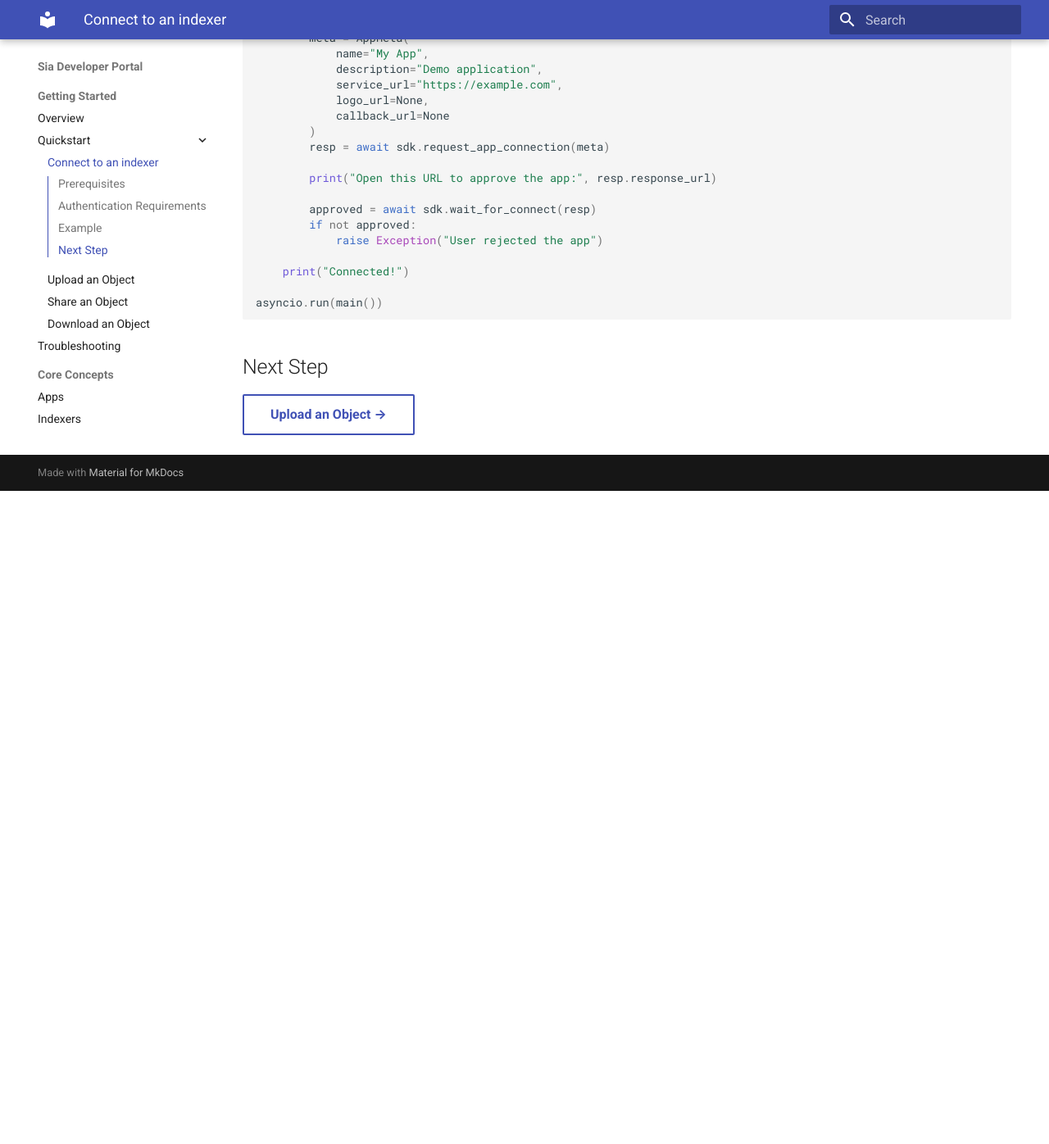
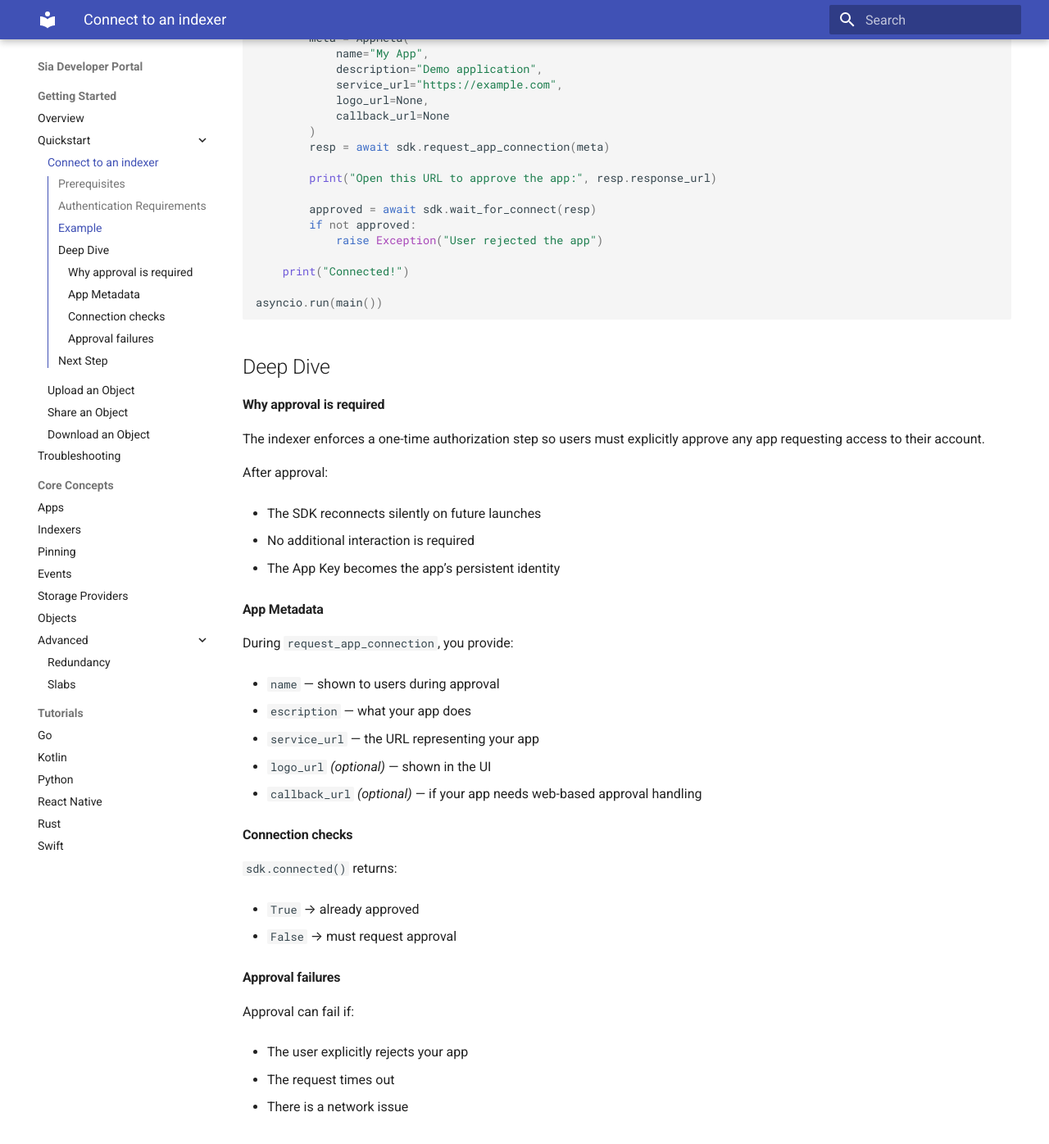
Before and after one commit to SiaFoundation/developer-portal, an MkDocs documentation site: the page built from docs/getting-started/quickstart/connect-to-an-indexer.md, in a window 1280 px wide and 1400 px high, scrolled down 1488 px. Shown: the top 1396 px of the window at 82% size. Built offline with MkDocs 1.6.1 and Material for MkDocs 9.7.7, drawn with Linux system fonts in a browser that asks for light colours; before the commit the page ends 2087 px from its top, so only the background shows below that; some of the changed text lies outside the part shown.

Commit message:
Added `## Deep Dive` section to `connect-to-an-indexer.md`

```diff
--- a/docs/getting-started/quickstart/connect-to-an-indexer.md
+++ b/docs/getting-started/quickstart/connect-to-an-indexer.md
@@ -85,5 +85,50 @@
 === "Kotlin"
     *🚧 Coming soon*
 
+## Deep Dive
+#### Why approval is required
+
+The indexer enforces a one-time authorization step so users must explicitly approve any app requesting access to their account.
+
+After approval:
+
+* The SDK reconnects silently on future launches
+
+* No additional interaction is required
+
+* The App Key becomes the app’s persistent identity
+
+#### App Metadata
+
+During `request_app_connection`, you provide:
+
+* `name` — shown to users during approval
+
+* `escription` — what your app does
+
+* `service_url` — the URL representing your app
+
+* `logo_url` *(optional)* — shown in the UI
+
+* `callback_url` *(optional)* — if your app needs web-based approval handling
+
+#### Connection checks
+
+`sdk.connected()` returns:
+
+* `True` → already approved
+
+* `False` → must request approval
+
+#### Approval failures
+
+Approval can fail if:
+
+* The user explicitly rejects your app
+
+* The request times out
+
+* There is a network issue
+
 ## Next Step
 [Upload an Object →](./upload-an-object.md){ .md-button }
```
Also changed, not shown: other parts of docs/getting-started/quickstart/connect-to-an-indexer.md (+1 -1 lines).
